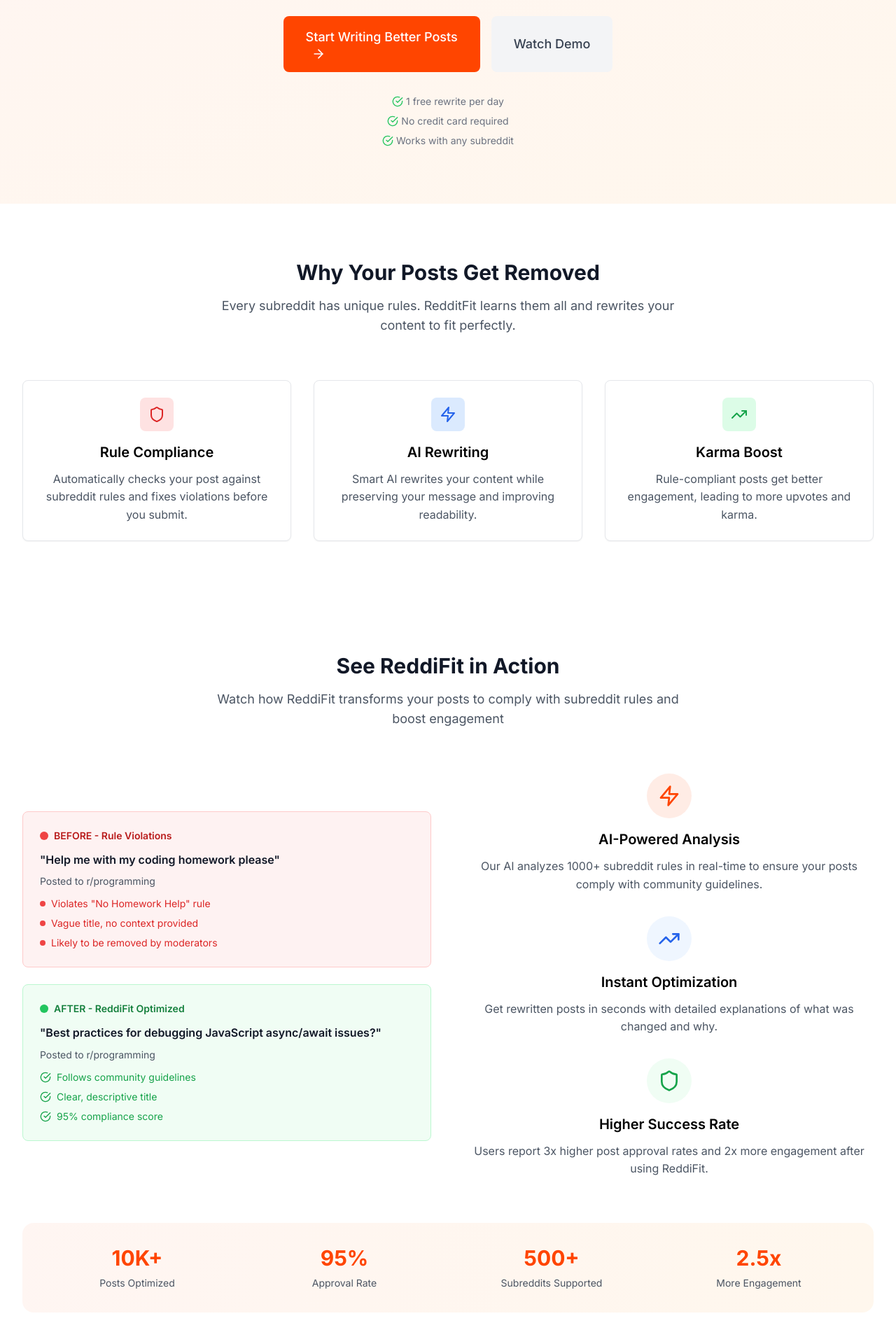
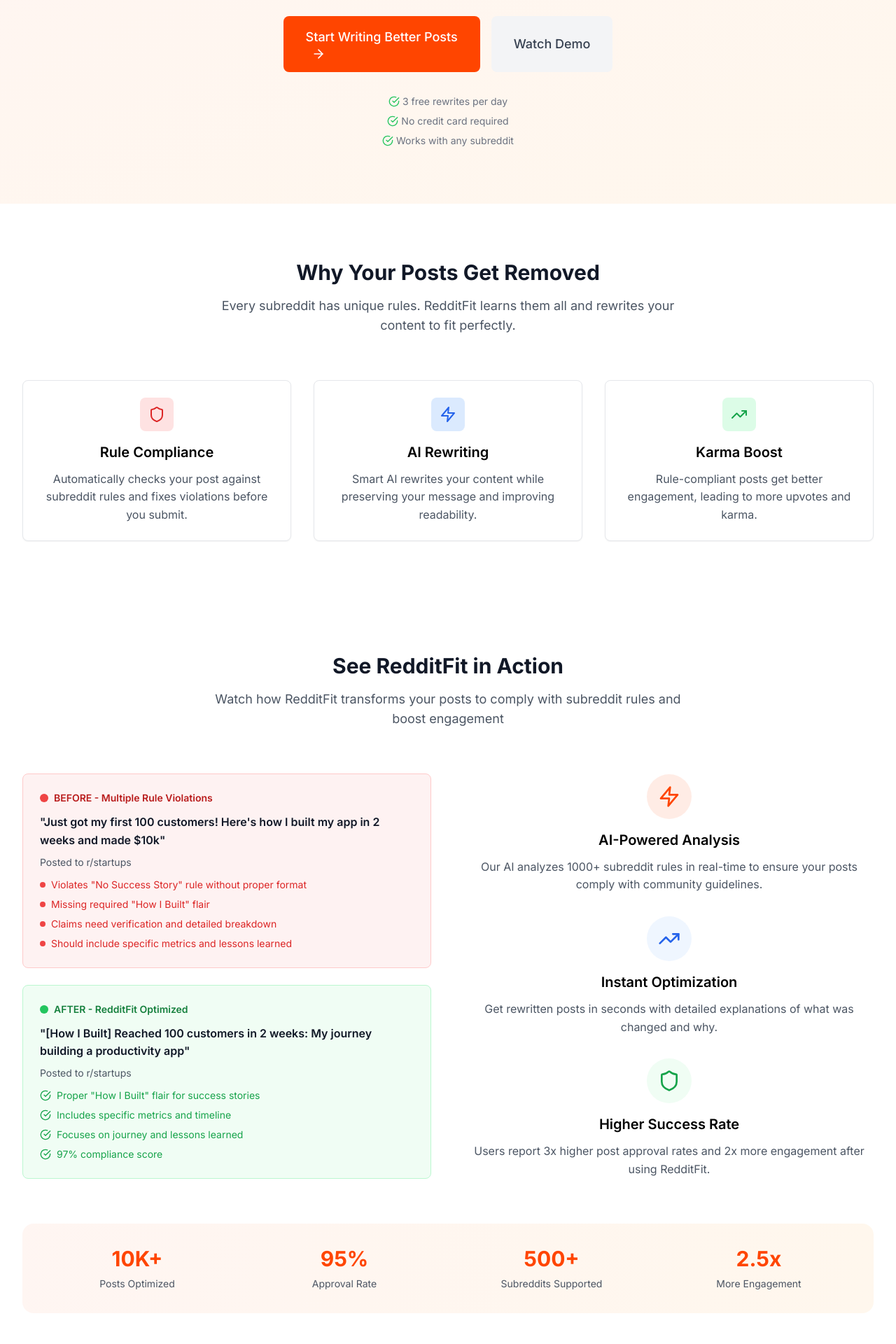
Before and after one commit to omarsahil/RedditFit, a Next.js app: page / in a window 1280 px wide. Shown: the part 340-2260 px from the top of the page at 70% size. Built offline with nearby package versions, Linux system fonts and the light colour scheme; no server answers.

Commit message:
3 rewrites/day

```diff
--- a/app/api/rewrite/route.ts
+++ b/app/api/rewrite/route.ts
@@ -130,8 +130,8 @@ async function rewriteWithLLM({
       headers: {
         Authorization: `Bearer ${process.env.OPENROUTER_API_KEY}`,
         "Content-Type": "application/json",
-        "HTTP-Referer": "https://reddifit.com",
-        "X-Title": "ReddiFit - AI Post Rewriter",
+        "HTTP-Referer": "https://redditfit.com",
+        "X-Title": "RedditFit - AI Post Rewriter",
       },
       body: JSON.stringify({
         model: aiModel,
@@ -314,7 +314,10 @@ export async function POST(request: NextRequest) {
       await incrementRewriteCount(userId);
       logger.info("Incremented rewrite count for user", { userId });
     } catch (e) {
-      logger.error("Failed to save to database", { userId, error: e instanceof Error ? e.message : String(e) });
+      logger.error("Failed to save to database", {
+        userId,
+        error: e instanceof Error ? e.message : String(e),
+      });
       // Don't fail the entire request if database save fails
     }
 
--- a/app/layout.tsx
+++ b/app/layout.tsx
@@ -7,7 +7,7 @@ import { Inter } from "next/font/google";
 const inter = Inter({ subsets: ["latin"] });
 
 export const metadata: Metadata = {
-  title: "RedditFit - Make Every Reddit Post Rule-Proof",
+  title: "redditfit - Make Every Reddit Post Rule-Proof",
   description:
     "AI-powered assistant that rewrites your Reddit posts to comply with subreddit rules and boost karma.",
 };
--- a/app/page.tsx
+++ b/app/page.tsx
@@ -97,8 +97,8 @@ export default function HomePage() {
 
             <div className="mt-8 flex flex-col items-center space-y-2 text-sm text-gray-500">
               <div className="flex items-center">
-                <CheckCircle className="w-4 h-4 text-green-500 mr-1" />1 free
-                rewrite per day
+                <CheckCircle className="w-4 h-4 text-green-500 mr-1" />3 free
+                rewrites per day
               </div>
               <div className="flex items-center">
                 <CheckCircle className="w-4 h-4 text-green-500 mr-1" />
@@ -168,10 +168,10 @@ export default function HomePage() {
         <div className="max-w-7xl mx-auto px-4 sm:px-6 lg:px-8">
           <div className="text-center mb-16">
             <h2 className="text-3xl font-bold text-gray-900 mb-4">
-              See ReddiFit in Action
+              See RedditFit in Action
             </h2>
             <p className="text-lg text-gray-600 max-w-2xl mx-auto">
-              Watch how ReddiFit transforms your posts to comply with subreddit
+              Watch how RedditFit transforms your posts to comply with subreddit
               rules and boost engagement
             </p>
           </div>
@@ -183,27 +183,32 @@ export default function HomePage() {
                 <div className="flex items-center mb-3">
                   <div className="w-3 h-3 bg-red-500 rounded-full mr-2"></div>
                   <span className="text-sm font-semibold text-red-700">
-                    BEFORE - Rule Violations
+                    BEFORE - Multiple Rule Violations
                   </span>
                 </div>
                 <h3 className="font-semibold text-gray-900 mb-2">
-                  "Help me with my coding homework please"
+                  "Just got my first 100 customers! Here's how I built my app in
+                  2 weeks and made $10k"
                 </h3>
                 <p className="text-sm text-gray-600 mb-3">
-                  Posted to r/programming
+                  Posted to r/startups
                 </p>
                 <div className="space-y-2">
                   <div className="flex items-center text-sm text-red-600">
                     <span className="w-2 h-2 bg-red-500 rounded-full mr-2"></span>
-                    Violates "No Homework Help" rule
+                    Violates "No Success Story" rule without proper format
                   </div>
                   <div className="flex items-center text-sm text-red-600">
                     <span className="w-2 h-2 bg-red-500 rounded-full mr-2"></span>
-                    Vague title, no context provided
+                    Missing required "How I Built" flair
                   </div>
                   <div className="flex items-center text-sm text-red-600">
                     <span className="w-2 h-2 bg-red-500 rounded-full mr-2"></span>
-                    Likely to be removed by moderators
+                    Claims need verification and detailed breakdown
+                  </div>
+                  <div className="flex items-center text-sm text-red-600">
+                    <span className="w-2 h-2 bg-red-500 rounded-full mr-2"></span>
+                    Should include specific metrics and lessons learned
                   </div>
                 </div>
               </div>
@@ -212,27 +217,32 @@ export default function HomePage() {
                 <div className="flex items-center mb-3">
                   <div className="w-3 h-3 bg-green-500 rounded-full mr-2"></div>
                   <span className="text-sm font-semibold text-green-700">
-                    AFTER - ReddiFit Optimized
+                    AFTER - RedditFit Optimized
                   </span>
                 </div>
                 <h3 className="font-semibold text-gray-900 mb-2">
-                  "Best practices for debugging JavaScript async/await issues?"
+                  "[How I Built] Reached 100 customers in 2 weeks: My journey
+                  building a productivity app"
                 </h3>
                 <p className="text-sm text-gray-600 mb-3">
-                  Posted to r/programming
+                  Posted to r/startups
                 </p>
                 <div className="space-y-2">
                   <div className="flex items-center text-sm text-green-600">
                     <CheckCircle className="w-4 h-4 mr-2" />
-                    Follows community guidelines
+                    Proper "How I Built" flair for success stories
                   </div>
                   <div className="flex items-center text-sm text-green-600">
                     <CheckCircle className="w-4 h-4 mr-2" />
-                    Clear, descriptive title
+                    Includes specific metrics and timeline
                   </div>
                   <div className="flex items-center text-sm text-green-600">
                     <CheckCircle className="w-4 h-4 mr-2" />
-                    95% compliance score
+                    Focuses on journey and lessons learned
+                  </div>
+                  <div className="flex items-center text-sm text-green-600">
+                    <CheckCircle className="w-4 h-4 mr-2" />
+                    97% compliance score
                   </div>
                 </div>
               </div>
@@ -275,7 +285,7 @@ export default function HomePage() {
                 </h3>
                 <p className="text-gray-600">
                   Users report 3x higher post approval rates and 2x more
-                  engagement after using ReddiFit.
+                  engagement after using RedditFit.
                 </p>
               </div>
             </div>
@@ -294,7 +304,9 @@ export default function HomePage() {
               </div>
               <div>
                 <div className="text-3xl font-bold text-reddit mb-2">500+</div>
-                <div className="text-sm text-gray-600">Subreddits Supported</div>
+                <div className="text-sm text-gray-600">
+                  Subreddits Supported
+                </div>
               </div>
               <div>
                 <div className="text-3xl font-bold text-reddit mb-2">2.5x</div>
@@ -308,7 +320,7 @@ export default function HomePage() {
             <SignedOut>
               <SignUpButton mode="modal">
                 <button className="btn-primary text-lg px-8 py-4">
-                  Try ReddiFit Free
+                  Try RedditFit Free
                   <ArrowRight className="ml-2 w-5 h-5" />
                 </button>
               </SignUpButton>
@@ -354,7 +366,7 @@ export default function HomePage() {
                 <ul className="space-y-3 mb-8">
                   <li className="flex items-center">
                     <CheckCircle className="w-4 h-4 text-green-500 mr-2" />
-                    <span className="text-sm">1 free rewrite per day</span>
+                    <span className="text-sm">3 free rewrites per day</span>
                   </li>
                   <li className="flex items-center">
                     <CheckCircle className="w-4 h-4 text-green-500 mr-2" />
--- a/app/pricing/page.tsx
+++ b/app/pricing/page.tsx
@@ -57,7 +57,7 @@ export default function PricingPage() {
             <ul className="space-y-4 mb-8">
               <li className="flex items-center">
                 <Check className="w-5 h-5 text-green-500 mr-3" />
-                <span className="text-gray-700">1 free rewrite per day</span>
+                <span className="text-gray-700">3 free rewrites per day</span>
               </li>
               <li className="flex items-center">
                 <Check className="w-5 h-5 text-green-500 mr-3" />
--- a/lib/backup.ts
+++ b/lib/backup.ts
@@ -274,7 +274,7 @@ export async function handleBackupExport(userId: string) {
     return {
       success: true,
       data: backupJson,
-      filename: `reddifit-backup-${userId}-${
+      filename: `redditfit-backup-${userId}-${
         new Date().toISOString().split("T")[0]
       }.json`,
     };
--- a/lib/reddit.ts
+++ b/lib/reddit.ts
@@ -6,7 +6,7 @@ export async function getSubredditRules(subreddit: string) {
       `https://www.reddit.com/r/${subreddit}/about/rules.json`,
       {
         headers: {
-          "User-Agent": "ReddiFit/1.0.0",
+          "User-Agent": "RedditFit/1.0.0",
         },
       }
     );
--- a/lib/rewrite-limits.ts
+++ b/lib/rewrite-limits.ts
@@ -26,7 +26,7 @@ export async function getUserPlan(userId: string): Promise<UserPlan> {
         email: "", // Will be updated when user signs up
         plan: "free",
         rewritesUsed: 0,
-        rewritesLimit: 1,
+        rewritesLimit: 3,
         createdAt: new Date(),
         updatedAt: new Date(),
       };
@@ -44,17 +44,17 @@ export async function getUserPlan(userId: string): Promise<UserPlan> {
 
     const userData = user[0];
 
-    // Update existing free users to have 1 rewrite limit if they don't already
-    if (userData.plan === "free" && userData.rewritesLimit !== 1) {
+    // Update existing free users to have 3 rewrite limit if they don't already
+    if (userData.plan === "free" && userData.rewritesLimit !== 3) {
       await db
         .update(users)
         .set({
-          rewritesLimit: 1,
+          rewritesLimit: 3,
           updatedAt: new Date(),
         })
         .where(eq(users.clerkId, userId));
 
-      userData.rewritesLimit = 1;
+      userData.rewritesLimit = 3;
     }
 
     // Check if we need to reset daily limits (for free users)
@@ -96,7 +96,7 @@ export async function getUserPlan(userId: string): Promise<UserPlan> {
     return {
       plan: "free",
       rewritesUsed: 0,
-      rewritesLimit: 1,
+      rewritesLimit: 3,
       canRewrite: true,
       resetDate: getNextResetDate(),
     };
@@ -154,9 +154,9 @@ export function getPlanLimits(plan: string): {
   switch (plan) {
     case "free":
       return {
-        rewritesLimit: 1,
+        rewritesLimit: 3,
         features: [
-          "1 free rewrite per day",
+          "3 free rewrites per day",
           "Basic AI optimization",
           "Subreddit rules analysis",
           "Compliance scoring",
@@ -179,9 +179,9 @@ export function getPlanLimits(plan: string): {
       };
     default:
       return {
-        rewritesLimit: 1,
+        rewritesLimit: 3,
         features: [
-          "1 free rewrite per day",
+          "3 free rewrites per day",
           "Basic AI optimization",
           "Subreddit rules analysis",
           "Compliance scoring",
```
Also changed, not shown: 2 other files (tests, documents, lock files or other folders).
